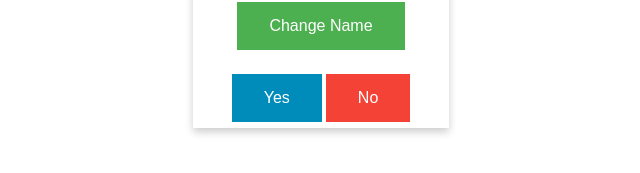
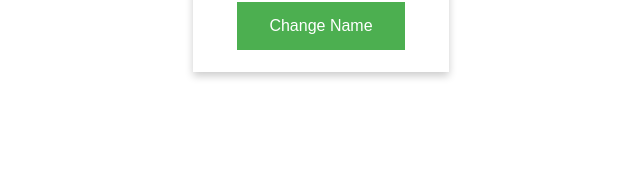
Before and after one commit to BettyHoPro/react-practice, a React (Create React App) app: page / in a window 1280 px wide. Shown: the part 393-566 px from the top of the page, without its empty margins (319-959 px from the left). Built offline with nearby package versions, Linux system fonts and the light colour scheme.

Commit message:
update: clean out the practice no use codes

```diff
--- a/src/App.js
+++ b/src/App.js
@@ -8,23 +8,13 @@ function App() {
   const [ name, setName] = useState("Betty Ho")
   const [showCard, setShowCard] = useState(true)
 
-  const changeNameHandler = (name) => setName(name)
-  const changeInputHandler = event => setName(event.target.value)
   const toggleShowCard = () => setShowCard(!showCard)
-  const btnsMarkup = (
-    <div>
-    <button className="button button2">Yes</button>
-    <button className="button button3">No</button>
-    </div>
-  )
   const cardsMarkup = showCard &&
     <Card
        avatar="https://cdn.fakercloud.com/avatars/antonyzotov_128.jpg"
        name={name}
        title="Future Group Executive"
-       onChangeName={() => changeNameHandler("betty Ho")}
-       onChangeInput={changeInputHandler}
-     >{btnsMarkup}
+     >
      </Card>
 
   return (
```
